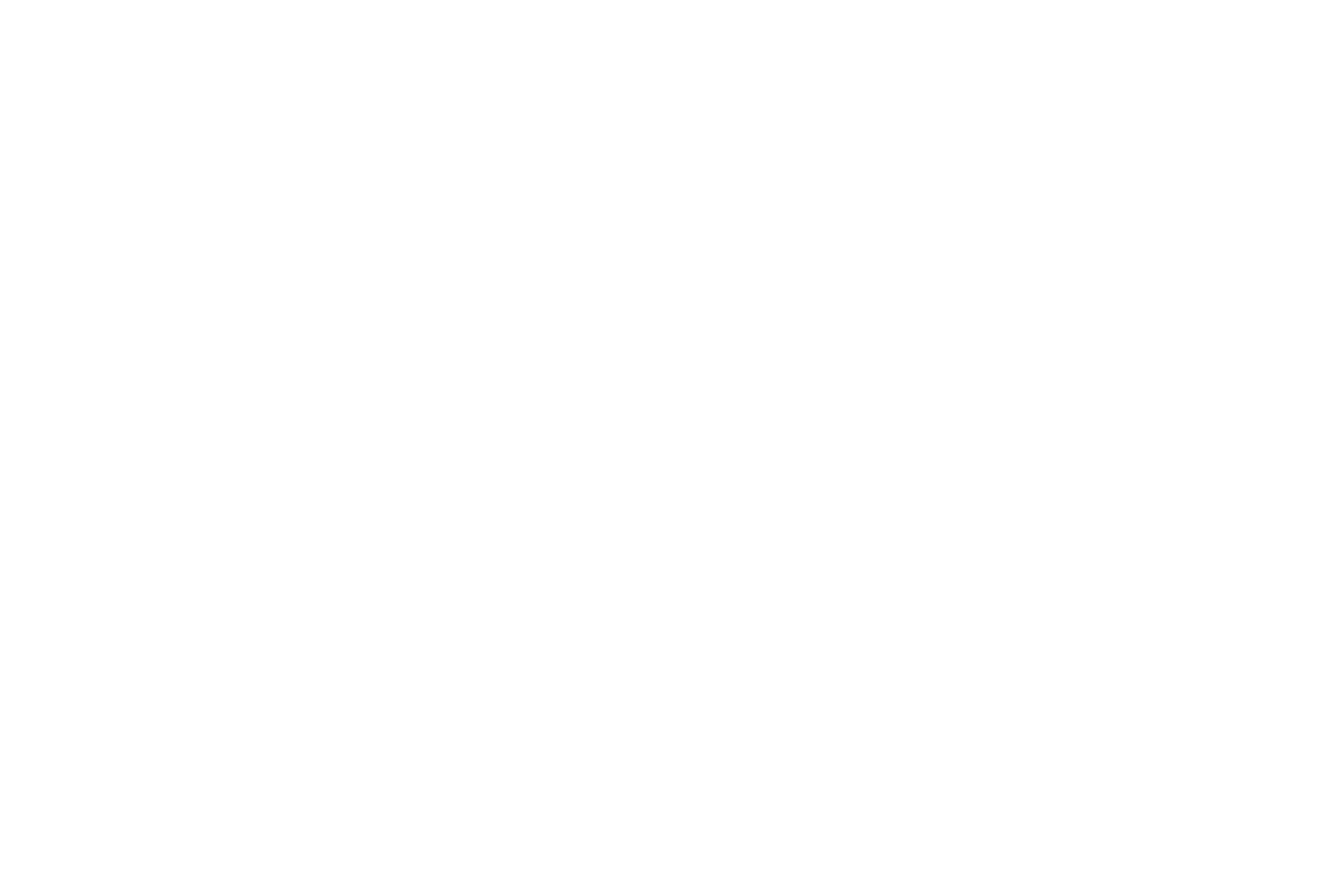
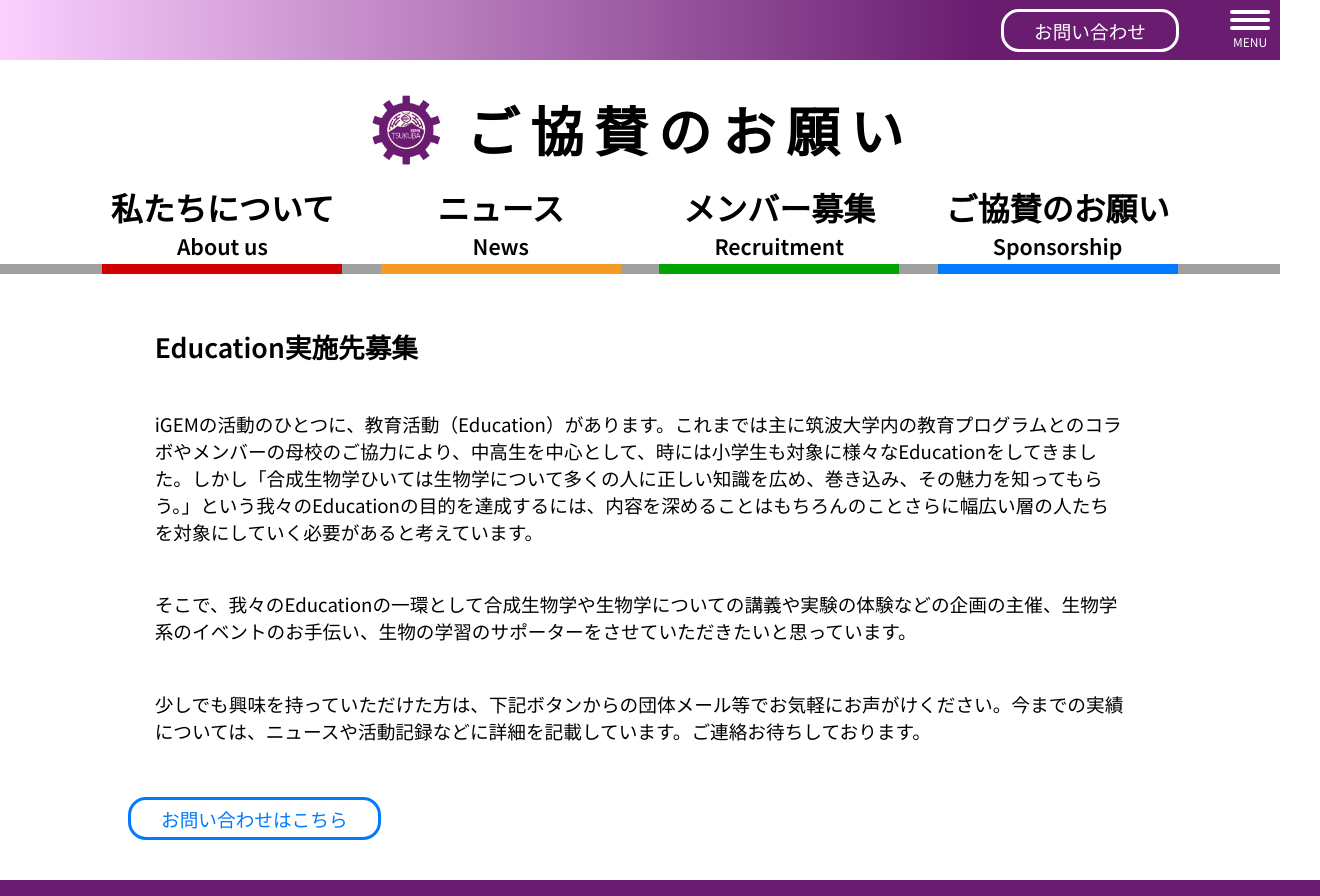
Before and after one commit to igem-tsukuba/igem-tsukuba.github.io, a React (Create React App) app: page /education_request in a window 1280 px wide. Before the commit this address had no page. Shown: the top 896 px of the page, 1320 px wide, since content can reach past the window. Before the commit the page ends 800 px from the top, so only its background shows below. Built offline with nearby package versions, Linux system fonts and the light colour scheme.

Commit message:
Education募集ページの作成

```diff
--- a/src/App.tsx
+++ b/src/App.tsx
@@ -10,7 +10,8 @@
 import Members from './pages/about_us/Members';
 import News from './pages/News';
 import Recruitment from './pages/Recruitment';
-import Sponsorship from './pages/Sponsorship'
+import Sponsorship from './pages/Sponsorship';
+import EducationRequest from './pages/Education_request';
 
 const App: React.FC = () => {
   return (
@@ -26,7 +27,8 @@
           <Route path="/about/members" element={<Members />} />
           <Route path="/news" element={<News />} />
           <Route path="/recruitment" element={<Recruitment />} />
-          <Route path="/Sponsorship" element={<Sponsorship />} />
+          <Route path="/sponsorship" element={<Sponsorship />} />
+          <Route path="/education_request" element={<EducationRequest />} />
         </Routes>
     </Router>
   );
--- /dev/null
+++ b/src/pages/Education_request.tsx
@@ -0,0 +1,39 @@
+import React from 'react';
+import Button from '../components/button/Button';
+import Subtitle from '../components/subtitle/Subtitle';
+import Paragraph from '../components/paragraph/Paragraph';
+import Header from '../components/header/Header';
+import UpperHeader from '../components/header/UpperHeader';
+import Footer from '../components/footer/Footer';
+
+
+const EducationRequest: React.FC = () => {
+    return (
+        <div>
+        <UpperHeader/>
+        <Header
+            pageTitle='ご協賛のお願い'/>
+
+        <Subtitle
+            text='Education実施先募集'/>
+
+        <Paragraph
+            text='iGEMの活動のひとつに、教育活動（Education）があります。これまでは主に筑波大学内の教育プログラムとのコラボやメンバーの母校のご協力により、中高生を中心として、時には小学生も対象に様々なEducationをしてきました。しかし「合成生物学ひいては生物学について多くの人に正しい知識を広め、巻き込み、その魅力を知ってもらう。」という我々のEducationの目的を達成するには、内容を深めることはもちろんのことさらに幅広い層の人たちを対象にしていく必要があると考えています。'/>
+        <Paragraph
+            text='そこで、我々のEducationの一環として合成生物学や生物学についての講義や実験の体験などの企画の主催、生物学系のイベントのお手伝い、生物の学習のサポーターをさせていただきたいと思っています。'/>
+        <Paragraph
+            text='少しでも興味を持っていただけた方は、下記ボタンからの団体メール等でお気軽にお声がけください。今までの実績については、ニュースや活動記録などに詳細を記載しています。ご連絡お待ちしております。'/>
+
+        <Button
+            label='お問い合わせはこちら'
+            textColor='#007aff'
+            backgroundColor='#FFFFFF'
+            link='mailto:igemtsukuba24@gmail.com'/>
+
+        <Footer/>
+
+        </div>
+    );
+}
+
+export default EducationRequest;
```
